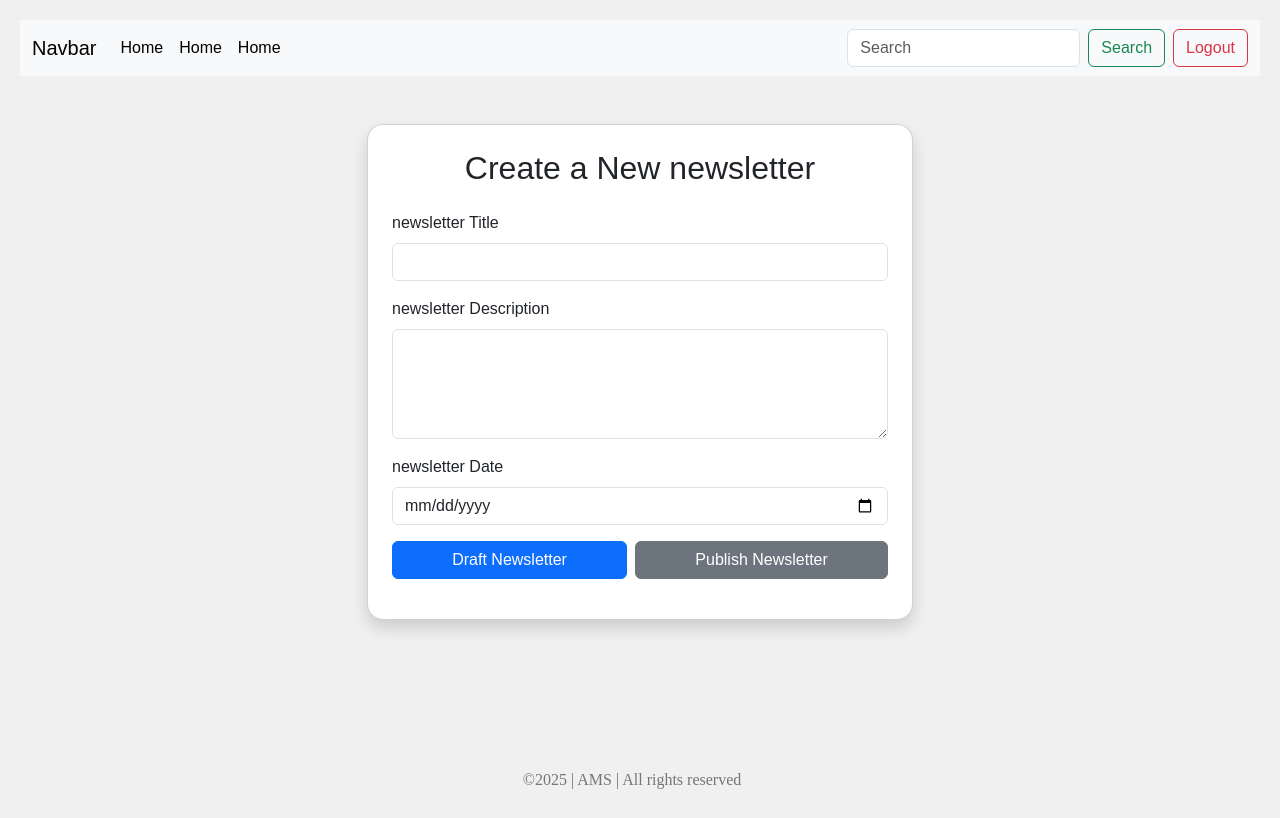
After one commit to abdullah72005/AMS, a PHP site: page /createNewsletter in a window 1280 px wide. The commit adds this page. Run offline with PHP 8.4, Linux system fonts and the light colour scheme; the visitor is signed in with stand-in values (Sample User, id 1).

```diff
--- /dev/null
+++ b/templates/createNewsletter.php
@@ -0,0 +1,9 @@
+<?php
+require_once("../src/FacultyStaff.php");
+require_once("../src/User.php");
+?>
+<?php
+$childView = 'views/createNewsletter-view.php';
+$titleView = 'AMS newsletter';
+include_once('layout.php');
+?>
--- /dev/null
+++ b/templates/views/createNewsletter-view.php
@@ -0,0 +1,32 @@
+    <div class="container py-5">
+        <div class="row justify-content-center">
+            <div class="col-md-8 col-lg-6">
+                <div class="card shadow rounded-4">
+                    <div class="card-body p-4">
+                        <h2 class="mb-4 text-center">Create a New newsletter</h2>
+
+                        <form method="POST" action="<?php echo htmlspecialchars($_SERVER['PHP_SELF']); ?>">
+                            <div class="mb-3">
+                                <label for="title" class="form-label">newsletter Title</label>
+                                <input type="text" class="form-control" id="title" name="title" required>
+                            </div>
+
+                            <div class="mb-3">
+                                <label for="description" class="form-label">newsletter Description</label>
+                                <textarea class="form-control" id="description" name="description" rows="4" required></textarea>
+                            </div>
+
+                            <div class="mb-3">
+                                <label for="date" class="form-label">newsletter Date</label>
+                                <input type="date" class="form-control" id="date" name="date" required>
+                            </div>
+                            <div class="mb-3 d-flex gap-2">
+                                <button type="submit" class="btn btn-primary flex-grow-1">Draft Newsletter</button>
+                                <button type="submit" class="btn btn-secondary flex-grow-1">Publish Newsletter</button>
+                            </div>
+                        </form>
+                    </div>
+                </div>
+            </div>
+        </div>
+    </div>
```
Also changed, not shown: templates/views/donation-view.php (+14 -15 lines).
